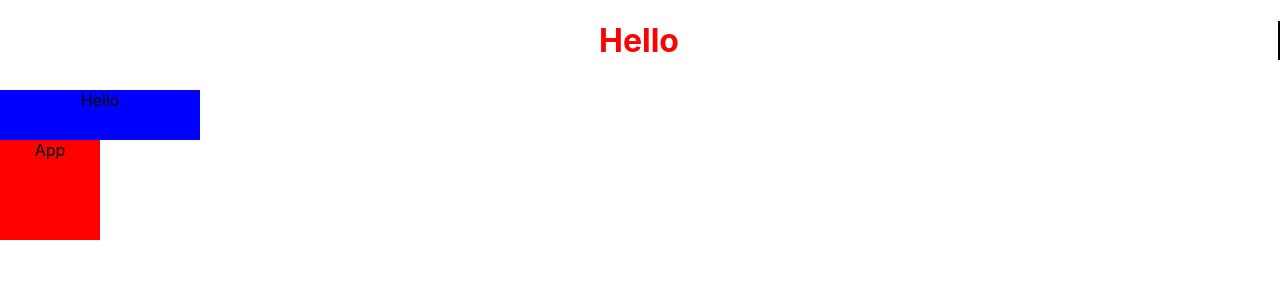
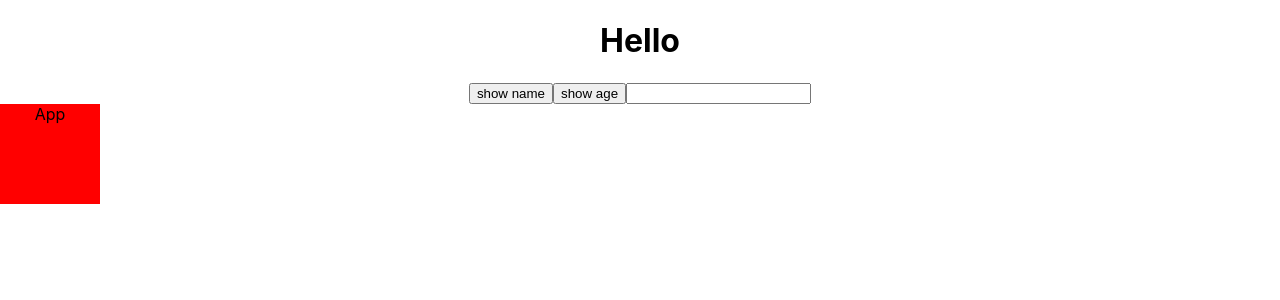
Before and after one commit to lofbgmlve/React-practice, a React (Create React App) app: page / in a window 1280 px wide. Shown: the top 300 px of the page. Built offline with nearby package versions, Linux system fonts and the light colour scheme.

Commit message:
Hello.js Event test

```diff
--- a/src/component/Hello.js
+++ b/src/component/Hello.js
@@ -1,18 +1,32 @@
 import World from "./World";
 import styles from "./Hello.module.css";
 export default function Hello(){
+
+  function showName(){
+    console.log("mike");
+  }
+  function showAge(age){
+    console.log(age);
+  }
+
+ // function showText(e){
+  //  console.log(e.target.value);
+  //}
   return (
   <div>
-       <h1 style={
-{
-  color:'#f00',
-  borderRight : '2px solid #000',
-  marginBottom : '30px',
-  opacity:1,
-}
-
-      }>Hello</h1>
-   <div className={styles.box}>Hello</div>
+       <h1>Hello</h1>
+      <button onClick={showName}>show name</button>
+      <button onClick={() => {
+        showAge(10);
+      }}
+       >
+        show age
+        </button>
+       <input type="text"
+       onChange={e => {
+        console.log(e.target.value);
+       }}
+       />
   </div>
   );
 }
```
